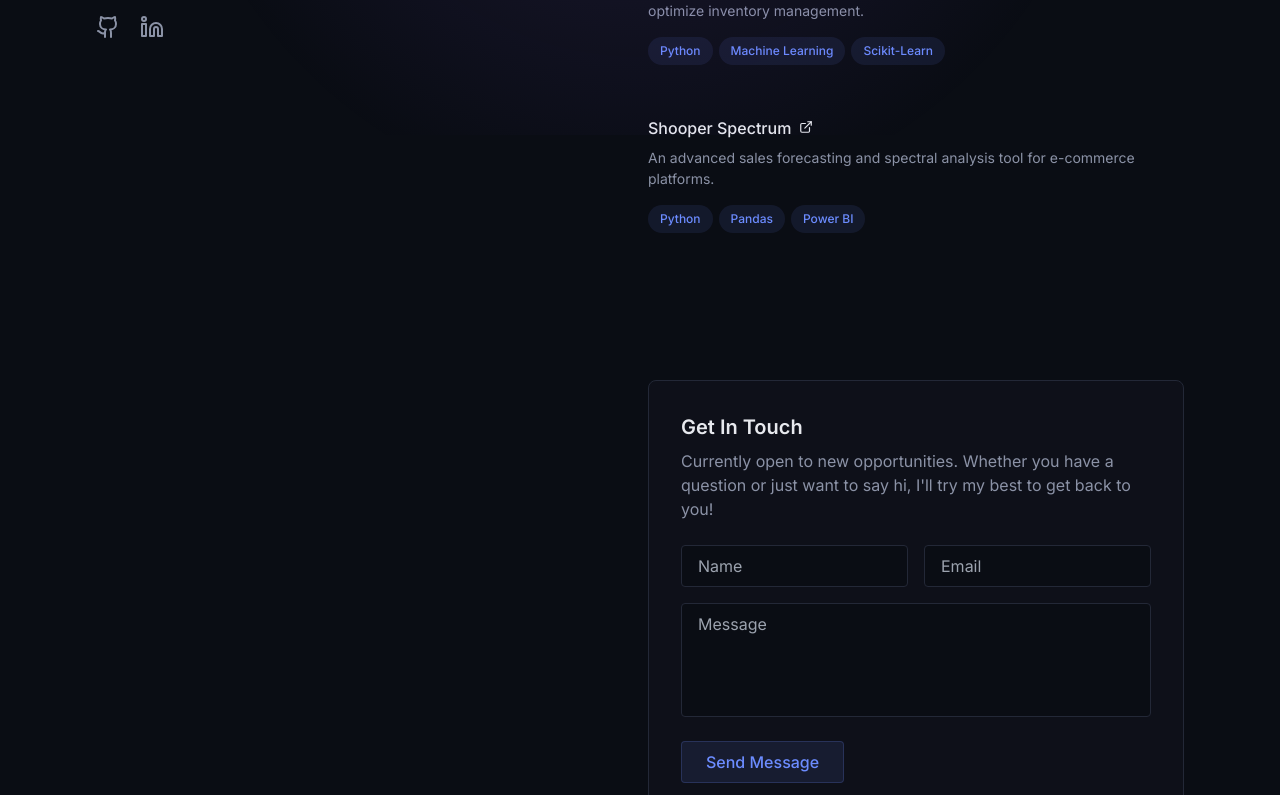
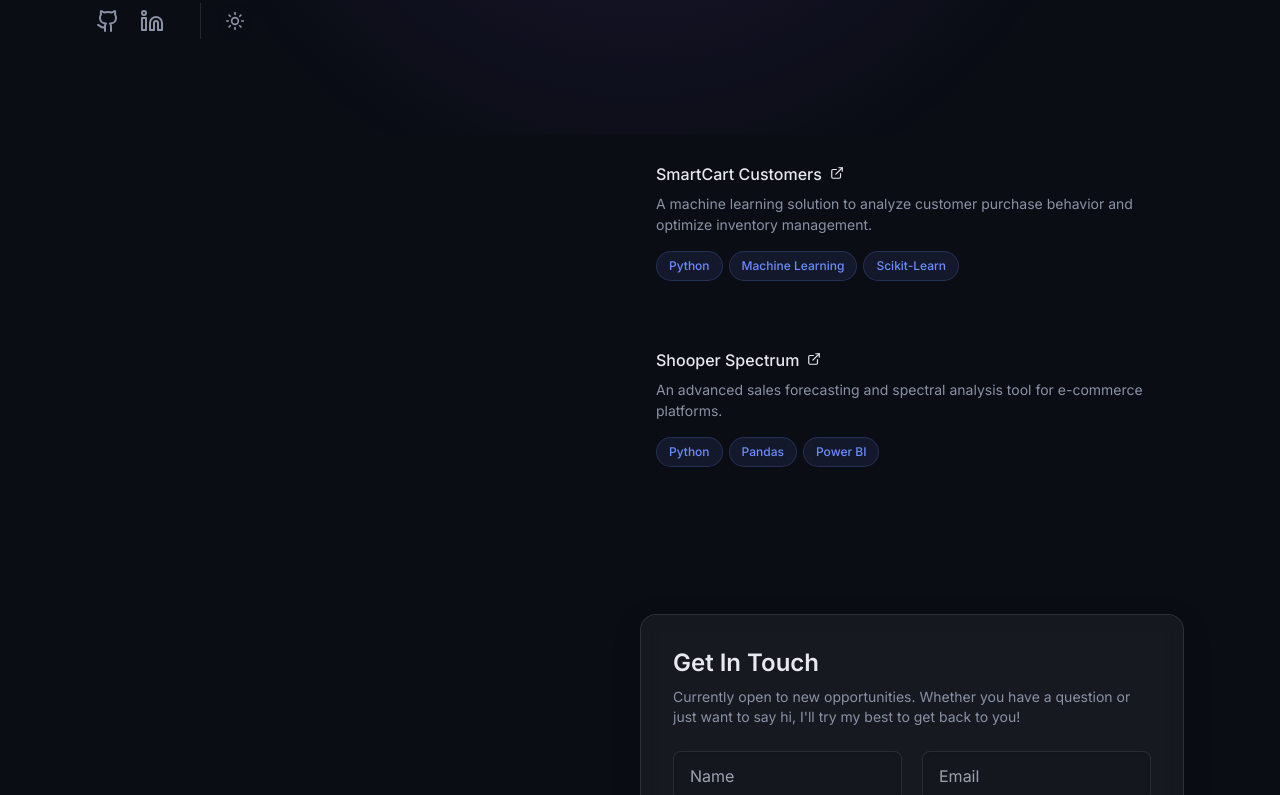
Before and after one commit to rahultwoapl8130/Portfoilo---Rahul-Kumar, a Next.js app: page / in a window 1280 px wide. Shown: the part 665-1460 px from the top of the page. Built offline with nearby package versions, Linux system fonts and the light colour scheme.

Commit message:
feat: Add Premium Glassmorphism, Particles, and Dark Mode Toggle

```diff
--- a/app/globals.css
+++ b/app/globals.css
@@ -76,3 +76,17 @@ textarea:focus-visible {
   background: theme('colors.line');
   border-radius: 6px;
 }
+
+/* Infinite Marquee Animation */
+@keyframes scroll {
+  0% { transform: translateX(0); }
+  100% { transform: translateX(-50%); }
+}
+
+.animate-scroll {
+  animation: scroll 20s linear infinite;
+}
+
+.hover-pause:hover {
+  animation-play-state: paused;
+}
--- a/app/layout.tsx
+++ b/app/layout.tsx
@@ -1,5 +1,6 @@
 import type { Metadata } from "next";
 import { Space_Grotesk, Inter, JetBrains_Mono } from "next/font/google";
+import { ThemeProvider } from "../components/ThemeProvider";
 import "./globals.css";
 
 const spaceGrotesk = Space_Grotesk({
@@ -55,8 +56,12 @@ export default function RootLayout({
   children,
 }: Readonly<{ children: React.ReactNode }>) {
   return (
-    <html lang="en" className={`${spaceGrotesk.variable} ${inter.variable} ${jetbrainsMono.variable}`}>
-      <body>{children}</body>
+    <html lang="en" suppressHydrationWarning className={`${spaceGrotesk.variable} ${inter.variable} ${jetbrainsMono.variable}`}>
+      <body className="antialiased">
+        <ThemeProvider attribute="class" defaultTheme="dark" enableSystem>
+          {children}
+        </ThemeProvider>
+      </body>
     </html>
   );
 }
--- a/app/page.tsx
+++ b/app/page.tsx
@@ -1,26 +1,36 @@
 "use client";
 
 import { motion } from "framer-motion";
-import { Github, Linkedin, ExternalLink } from "lucide-react";
+import { Github, Linkedin, ExternalLink, Moon, Sun } from "lucide-react";
 import { portfolioData } from "./data";
-import Image from "next/image";
+import ParticlesBackground from "../components/ParticlesBackground";
+import { useTheme } from "next-themes";
+import { useEffect, useState } from "react";
 
 export default function Home() {
+  const { theme, setTheme } = useTheme();
+  const [mounted, setMounted] = useState(false);
+
+  useEffect(() => setMounted(true), []);
+
   return (
-    <div className="bg-base min-h-screen text-ink font-body selection:bg-accent2 selection:text-base">
+    <div className="bg-base min-h-screen text-ink font-body selection:bg-accent2 selection:text-base relative transition-colors duration-300">
+
+      {/* Particles Background Layer */}
+      <ParticlesBackground />
 
       {/* Mouse Glow effect */}
       <div className="pointer-events-none fixed inset-0 z-30 transition duration-300 hidden lg:block"
            style={{ background: 'radial-gradient(600px at var(--x, 50%) var(--y, 50%), rgba(139, 92, 246, 0.15), transparent 80%)' }}
       />
 
-      <div className="mx-auto min-h-screen max-w-screen-xl px-6 py-12 md:px-12 md:py-20 lg:px-24 lg:py-0">
+      <div className="mx-auto min-h-screen max-w-screen-xl px-6 py-12 md:px-12 md:py-20 lg:px-24 lg:py-0 relative z-10">
         <div className="lg:flex lg:justify-between lg:gap-4">
 
           {/* Left Panel - Sticky */}
           <header className="lg:sticky lg:top-0 lg:flex lg:max-h-screen lg:w-1/2 lg:flex-col lg:justify-between lg:py-24">
             <div>
-              <h1 className="text-4xl font-bold tracking-tight text-ink sm:text-5xl">
+              <h1 className="text-4xl font-bold tracking-tight text-ink sm:text-5xl drop-shadow-sm">
                 {portfolioData.hero.name}
               </h1>
               <h2 className="mt-3 text-lg font-medium tracking-tight text-ink sm:text-xl">
@@ -34,19 +44,19 @@ export default function Home() {
                 <ul className="mt-8 w-max">
                   <li>
                     <a className="group flex items-center py-3 active" href="#about">
-                      <span className="nav-indicator mr-4 h-px w-8 bg-muted transition-all group-hover:w-16 group-hover:bg-ink group-focus-visible:w-16 group-focus-visible:bg-ink motion-reduce:transition-none"></span>
+                      <span className="nav-indicator mr-4 h-px w-8 bg-muted transition-all group-hover:w-16 group-hover:bg-accent2 group-focus-visible:w-16 group-focus-visible:bg-accent2 motion-reduce:transition-none"></span>
                       <span className="nav-text text-xs font-bold uppercase tracking-widest text-muted group-hover:text-ink group-focus-visible:text-ink">About</span>
                     </a>
                   </li>
                   <li>
                     <a className="group flex items-center py-3" href="#experience">
-                      <span className="nav-indicator mr-4 h-px w-8 bg-muted transition-all group-hover:w-16 group-hover:bg-ink group-focus-visible:w-16 group-focus-visible:bg-ink motion-reduce:transition-none"></span>
+                      <span className="nav-indicator mr-4 h-px w-8 bg-muted transition-all group-hover:w-16 group-hover:bg-accent2 group-focus-visible:w-16 group-focus-visible:bg-accent2 motion-reduce:transition-none"></span>
                       <span className="nav-text text-xs font-bold uppercase tracking-widest text-muted group-hover:text-ink group-focus-visible:text-ink">Experience</span>
                     </a>
                   </li>
                   <li>
                     <a className="group flex items-center py-3" href="#projects">
-                      <span className="nav-indicator mr-4 h-px w-8 bg-muted transition-all group-hover:w-16 group-hover:bg-ink group-focus-visible:w-16 group-focus-visible:bg-ink motion-reduce:transition-none"></span>
+                      <span className="nav-indicator mr-4 h-px w-8 bg-muted transition-all group-hover:w-16 group-hover:bg-accent2 group-focus-visible:w-16 group-focus-visible:bg-accent2 motion-reduce:transition-none"></span>
                       <span className="nav-text text-xs font-bold uppercase tracking-widest text-muted group-hover:text-ink group-focus-visible:text-ink">Projects</span>
                     </a>
                   </li>
@@ -67,6 +77,18 @@ export default function Home() {
                   <Linkedin size={24} />
                 </a>
               </li>
+              {/* Dark/Light Mode Toggle */}
+              {mounted && (
+                <li className="ml-4 border-l border-line pl-4">
+                  <button
+                    onClick={() => setTheme(theme === 'dark' ? 'light' : 'dark')}
+                    className="text-muted hover:text-ink transition-colors p-2 rounded-full hover:bg-white/5 backdrop-blur-sm"
+                    aria-label="Toggle Dark Mode"
+                  >
+                    {theme === 'dark' ? <Sun size={20} /> : <Moon size={20} />}
+                  </button>
+                </li>
+              )}
             </ul>
           </header>
 
@@ -89,6 +111,19 @@ export default function Home() {
               </motion.div>
             </section>
 
+            {/* Skills Marquee */}
+            <section className="mb-16 md:mb-24 lg:mb-36 overflow-hidden relative">
+              <div className="absolute inset-y-0 left-0 w-12 bg-gradient-to-r from-base to-transparent z-10"></div>
+              <div className="absolute inset-y-0 right-0 w-12 bg-gradient-to-l from-base to-transparent z-10"></div>
+              <div className="flex w-max animate-scroll hover-pause space-x-6 items-center">
+                {[...portfolioData.skills, ...portfolioData.skills].map((skill, idx) => (
+                  <div key={idx} className="flex items-center justify-center px-4 py-2 backdrop-blur-md bg-white/5 border border-white/10 rounded-full text-sm font-medium text-ink shadow-[0_4px_30px_rgba(0,0,0,0.1)] whitespace-nowrap">
+                    {skill}
+                  </div>
+                ))}
+              </div>
+            </section>
+
             {/* Experience Section */}
             <section id="experience" className="mb-16 scroll-mt-16 md:mb-24 lg:mb-36 lg:scroll-mt-24">
               <div className="sticky top-0 z-20 -mx-6 mb-4 w-screen bg-base/75 px-6 py-5 backdrop-blur md:-mx-12 md:px-12 lg:sr-only lg:relative lg:top-auto lg:mx-auto lg:w-full lg:px-0 lg:py-0 lg:opacity-0">
@@ -105,8 +140,7 @@ export default function Home() {
                       viewport={{ once: true }}
                       transition={{ duration: 0.5, delay: idx * 0.1 }}
                     >
-                      <div className="group relative grid pb-1 transition-all sm:grid-cols-8 sm:gap-8 md:gap-4 lg:hover:!opacity-100 lg:group-hover/list:opacity-50">
-                        <div className="absolute -inset-x-4 -inset-y-4 z-0 hidden rounded-md transition motion-reduce:transition-none lg:-inset-x-6 lg:block lg:group-hover:bg-surface2/50 lg:group-hover:shadow-[inset_0_1px_0_0_rgba(148,163,184,0.1)] lg:group-hover:drop-shadow-lg"></div>
+                      <div className="group relative grid pb-1 transition-all sm:grid-cols-8 sm:gap-8 md:gap-4 lg:hover:!opacity-100 lg:group-hover/list:opacity-50 p-4 rounded-xl lg:hover:bg-white/5 lg:hover:backdrop-blur-sm lg:hover:border lg:hover:border-white/10 lg:hover:shadow-[0_4px_30px_rgba(0,0,0,0.1)]">
                         <header className="z-10 mb-2 mt-1 text-xs font-semibold uppercase tracking-wide text-muted sm:col-span-2">{exp.date}</header>
                         <div className="z-10 sm:col-span-6">
                           <h3 className="font-medium leading-snug text-ink">
@@ -139,12 +173,10 @@ export default function Home() {
                       viewport={{ once: true }}
                       transition={{ duration: 0.5, delay: idx * 0.1 }}
                     >
-                      <div className="group relative grid gap-4 pb-1 transition-all sm:grid-cols-8 sm:gap-8 md:gap-4 lg:hover:!opacity-100 lg:group-hover/list:opacity-50">
-                        <div className="absolute -inset-x-4 -inset-y-4 z-0 hidden rounded-md transition motion-reduce:transition-none lg:-inset-x-6 lg:block lg:group-hover:bg-surface2/50 lg:group-hover:shadow-[inset_0_1px_0_0_rgba(148,163,184,0.1)] lg:group-hover:drop-shadow-lg"></div>
+                      <div className="group relative grid gap-4 pb-1 transition-all sm:grid-cols-8 sm:gap-8 md:gap-4 lg:hover:!opacity-100 lg:group-hover/list:opacity-50 p-4 rounded-xl lg:hover:bg-white/5 lg:hover:backdrop-blur-sm lg:hover:border lg:hover:border-accent2/20 lg:hover:shadow-[0_0_20px_rgba(139,92,246,0.15)]">
                         <div className="z-10 sm:col-span-8">
                           <h3 className="font-medium leading-snug text-ink flex items-center group-hover:text-accent2 transition">
                             <a className="inline-flex items-baseline focus-visible:text-accent2" href={project.link} target="_blank" rel="noreferrer">
-                              <span className="absolute -inset-x-4 -inset-y-2.5 hidden rounded md:-inset-x-6 md:-inset-y-4 lg:block"></span>
                               <span>{project.title}</span>
                               <ExternalLink size={14} className="ml-2 inline-block shrink-0 transition-transform group-hover:-translate-y-1 group-hover:translate-x-1" />
                             </a>
@@ -153,7 +185,7 @@ export default function Home() {
                           <ul className="mt-2 flex flex-wrap" aria-label="Technologies used">
                             {project.tags.map((tag, tIdx) => (
                               <li key={tIdx} className="mr-1.5 mt-2">
-                                <div className="flex items-center rounded-full bg-accent2/10 px-3 py-1 text-xs font-medium leading-5 text-accent2">
+                                <div className="flex items-center rounded-full bg-accent2/10 px-3 py-1 text-xs font-medium leading-5 text-accent2 border border-accent2/20 backdrop-blur-sm group-hover:bg-accent2/20 transition-colors">
                                   {tag}
                                 </div>
                               </li>
@@ -177,17 +209,17 @@ export default function Home() {
                 whileInView={{ opacity: 1, y: 0 }}
                 viewport={{ once: true }}
                 transition={{ duration: 0.5 }}
-                className="bg-surface/50 border border-line rounded-lg p-6 md:p-8"
+                className="backdrop-blur-md bg-white/5 border border-white/10 rounded-2xl p-6 md:p-8 shadow-[0_8px_32px_rgba(0,0,0,0.1)] hover:border-accent2/30 transition-colors duration-300"
               >
-                <h3 className="text-xl font-bold text-ink mb-2">Get In Touch</h3>
-                <p className="text-muted mb-6">Currently open to new opportunities. Whether you have a question or just want to say hi, I'll try my best to get back to you!</p>
-                <form className="flex flex-col gap-4">
-                  <div className="flex flex-col md:flex-row gap-4">
-                    <input type="text" placeholder="Name" className="w-full bg-base border border-line rounded px-4 py-2 text-ink focus:outline-none focus:border-accent2 transition-colors" required />
-                    <input type="email" placeholder="Email" className="w-full bg-base border border-line rounded px-4 py-2 text-ink focus:outline-none focus:border-accent2 transition-colors" required />
+                <h3 className="text-2xl font-bold text-ink mb-2 drop-shadow-sm">Get In Touch</h3>
+                <p className="text-muted mb-6 text-sm">Currently open to new opportunities. Whether you have a question or just want to say hi, I'll try my best to get back to you!</p>
+                <form className="flex flex-col gap-5">
+                  <div className="flex flex-col md:flex-row gap-5">
+                    <input type="text" placeholder="Name" className="w-full bg-base/50 backdrop-blur-sm border border-white/10 rounded-lg px-4 py-3 text-ink focus:outline-none focus:border-accent2 focus:bg-white/5 transition-all" required />
+                    <input type="email" placeholder="Email" className="w-full bg-base/50 backdrop-blur-sm border border-white/10 rounded-lg px-4 py-3 text-ink focus:outline-none focus:border-accent2 focus:bg-white/5 transition-all" required />
                   </div>
-                  <textarea placeholder="Message" rows={4} className="w-full bg-base border border-line rounded px-4 py-2 text-ink focus:outline-none focus:border-accent2 transition-colors resize-none" required></textarea>
-                  <button type="submit" className="self-start mt-2 px-6 py-2 bg-accent2/10 text-accent2 border border-accent2/20 rounded hover:bg-accent2 hover:text-base transition-colors font-medium">Send Message</button>
+                  <textarea placeholder="Message" rows={4} className="w-full bg-base/50 backdrop-blur-sm border border-white/10 rounded-lg px-4 py-3 text-ink focus:outline-none focus:border-accent2 focus:bg-white/5 transition-all resize-none" required></textarea>
+                  <button type="submit" className="self-start mt-2 px-8 py-3 bg-accent2 text-base font-semibold rounded-lg hover:bg-accent hover:shadow-[0_0_20px_rgba(139,92,246,0.4)] transition-all duration-300 transform hover:-translate-y-1">Send Message</button>
                 </form>
               </motion.div>
             </section>
--- /dev/null
+++ b/components/ParticlesBackground.tsx
@@ -0,0 +1,86 @@
+"use client";
+
+import { useCallback } from "react";
+import Particles from "react-tsparticles";
+import { loadSlim } from "tsparticles-slim";
+import type { Engine } from "tsparticles-engine";
+
+export default function ParticlesBackground() {
+  const particlesInit = useCallback(async (engine: Engine) => {
+    // loadSlim reduces bundle size compared to loadFull
+    await loadSlim(engine);
+  }, []);
+
+  return (
+    <Particles
+      id="tsparticles"
+      init={particlesInit}
+      options={{
+        background: {
+          color: {
+            value: "transparent",
+          },
+        },
+        fpsLimit: 120,
+        interactivity: {
+          events: {
+            onHover: {
+              enable: true,
+              mode: "repulse",
+            },
+            resize: true,
+          },
+          modes: {
+            repulse: {
+              distance: 100,
+              duration: 0.4,
+            },
+          },
+        },
+        particles: {
+          color: {
+            value: "#8b5cf6",
+          },
+          links: {
+            color: "#8b5cf6",
+            distance: 150,
+            enable: true,
+            opacity: 0.2,
+            width: 1,
+          },
+          collisions: {
+            enable: false,
+          },
+          move: {
+            direction: "none",
+            enable: true,
+            outModes: {
+              default: "bounce",
+            },
+            random: false,
+            speed: 0.5,
+            straight: false,
+          },
+          number: {
+            density: {
+              enable: true,
+              area: 800,
+            },
+            value: 40,
+          },
+          opacity: {
+            value: 0.3,
+          },
+          shape: {
+            type: "circle",
+          },
+          size: {
+            value: { min: 1, max: 2 },
+          },
+        },
+        detectRetina: true,
+      }}
+      className="absolute inset-0 -z-10 h-full w-full pointer-events-none"
+    />
+  );
+}
--- /dev/null
+++ b/components/ThemeProvider.tsx
@@ -0,0 +1,9 @@
+"use client";
+
+import * as React from "react";
+import { ThemeProvider as NextThemesProvider } from "next-themes";
+import type { ThemeProviderProps } from "next-themes/dist/types";
+
+export function ThemeProvider({ children, ...props }: ThemeProviderProps) {
+  return <NextThemesProvider {...props}>{children}</NextThemesProvider>;
+}
--- a/package.json
+++ b/package.json
@@ -13,7 +13,11 @@
     "react": "^18.3.1",
     "react-dom": "^18.3.1",
     "framer-motion": "^11.3.0",
-    "lucide-react": "^0.400.0"
+    "lucide-react": "^0.400.0",
+    "next-themes": "^0.3.0",
+    "react-tsparticles": "^2.12.2",
+    "tsparticles-engine": "^2.12.0",
+    "tsparticles-slim": "^2.12.0"
   },
   "devDependencies": {
     "typescript": "^5.5.0",
```
